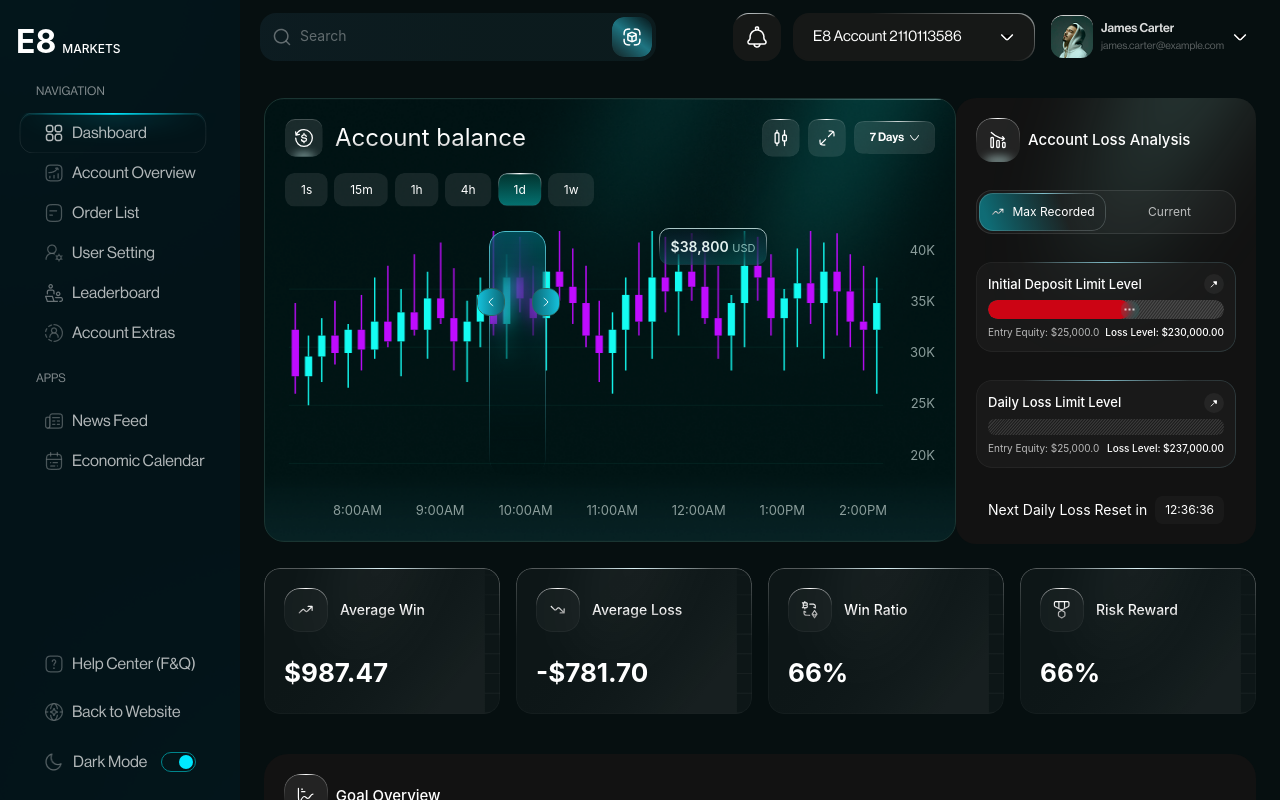
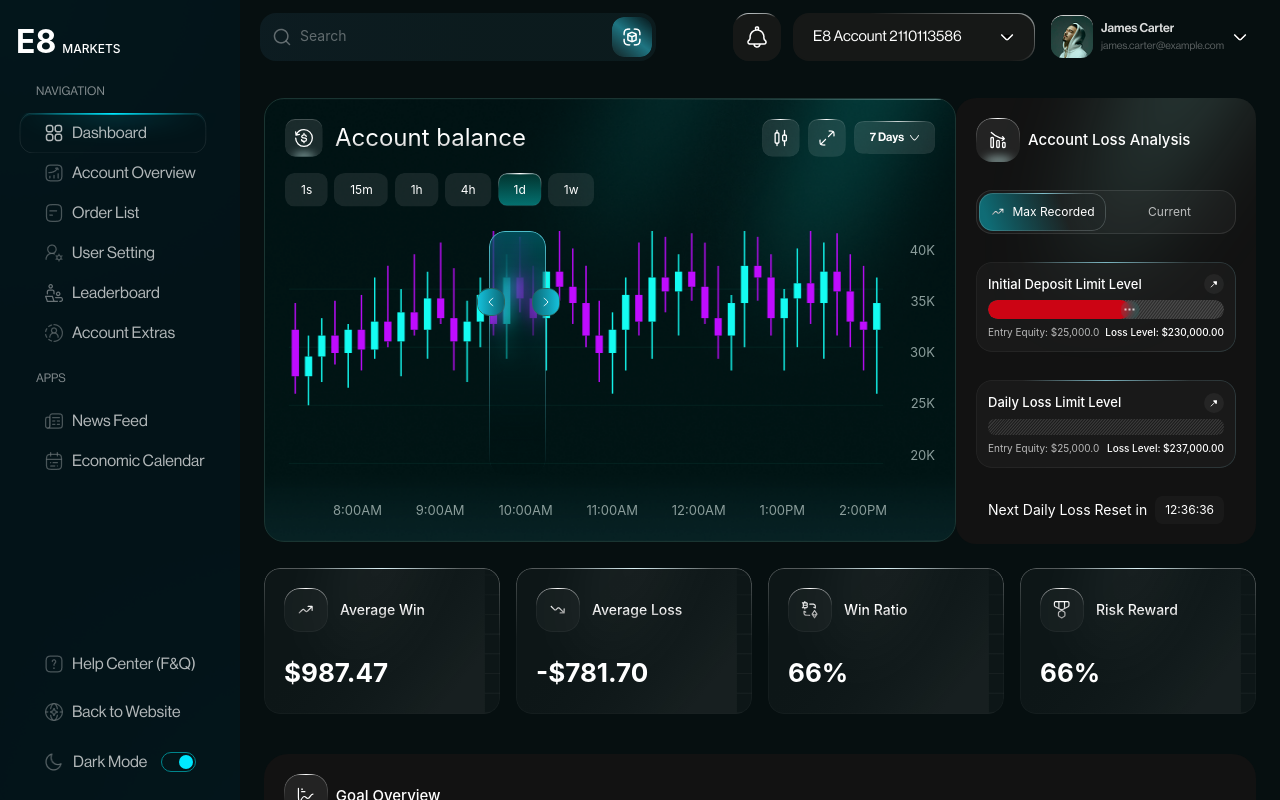
Before and after one commit to developerimamhn/eEightMarket, a React (Vite) app: page / in a window 1280 px wide. Built offline with nearby package versions, Linux system fonts and the light colour scheme.

Commit message:
improve candle UI and tooltip positioning

```diff
--- a/src/pages/Dashboard/Candle.jsx
+++ b/src/pages/Dashboard/Candle.jsx
@@ -517,7 +517,7 @@ export default function AccountBalanceDashboard() {
        {/* Tooltip */}
         {tooltip.visible && (
   <div
-    className="absolute z-20 pointer-events-none"
+    className="absolute z-20 pointer-events-none hidden"
     style={{
       left: '374px',   // fixed position
       top: '1px',    // fixed position
```
